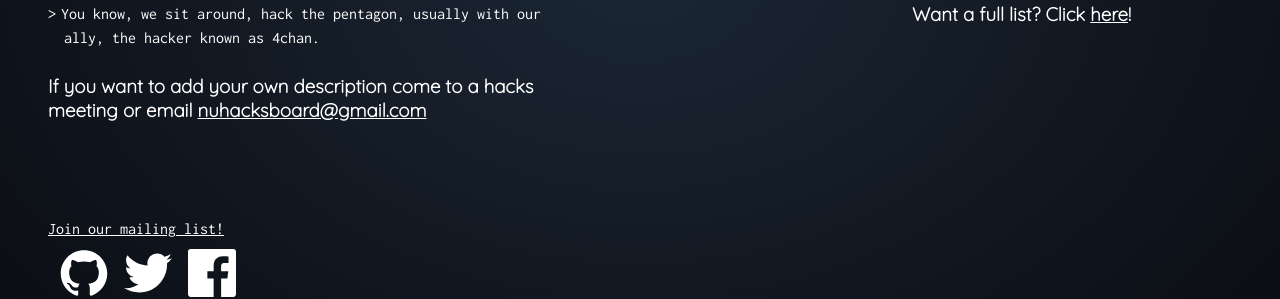
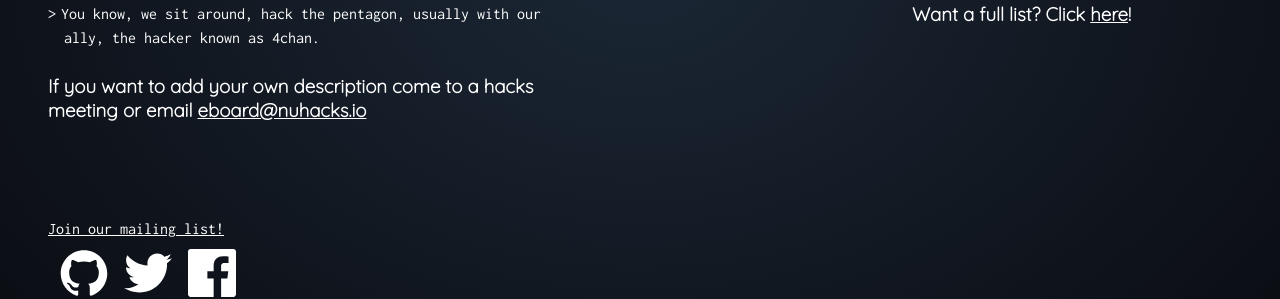
Before and after one commit to hacks/hacks.github.io, a Jekyll site: the page built from index.md, in a window 1280 px wide and 900 px high, scrolled down 1256 px. Shown: the part 162-461 px from the top of the window. Built offline with Jekyll 4.4.1, drawn with Linux system fonts in a browser that asks for light colours.

Commit message:
Change email to eboard@nuhacks.io

```diff
--- a/_config.yml
+++ b/_config.yml
@@ -2,7 +2,7 @@
 # in the templates via {{ site.myvariable }}.
 
 title: NU Hacks
-email: nuhacksboard@gmail.com
+email: eboard@nuhacks.io
 description: The website for NUHacks, a Northeastern University student organization for hackers and makers.
 baseurl: "" # the subpath of your site, e.g. /blog
 url: "http://hacks.io"
```
